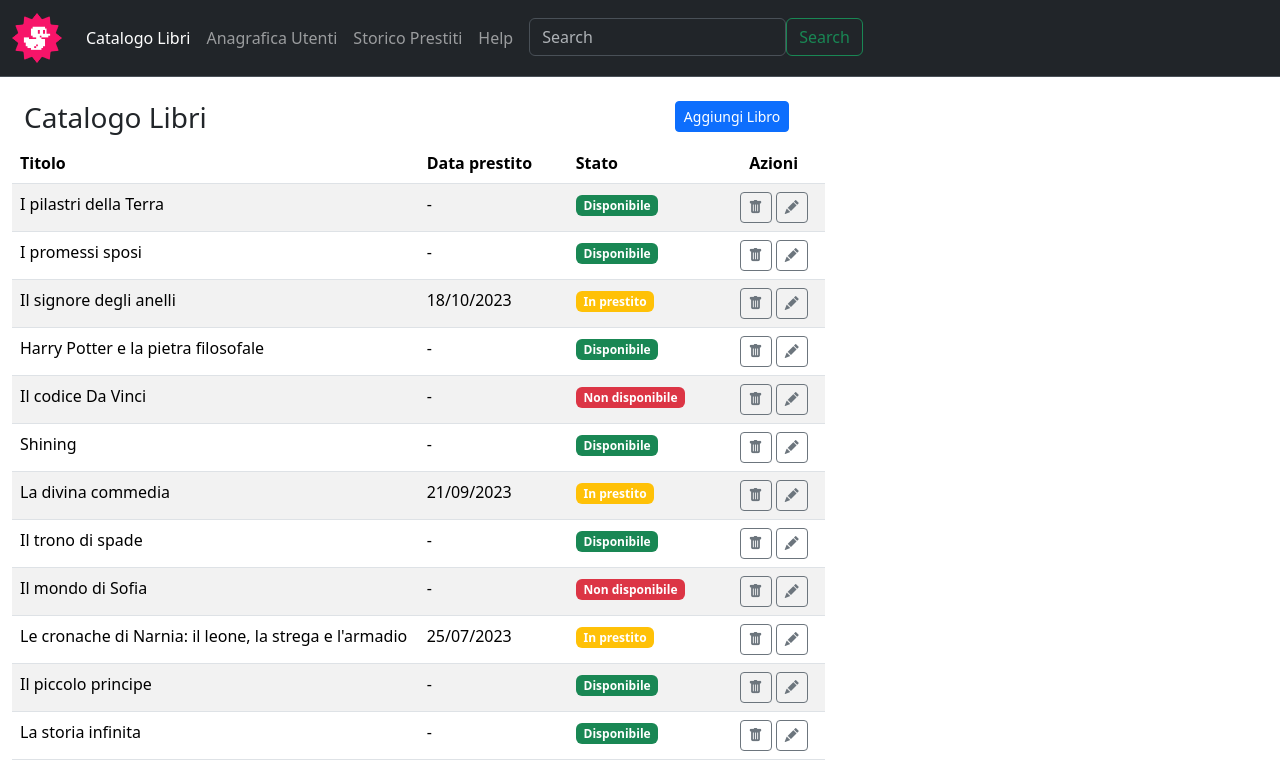
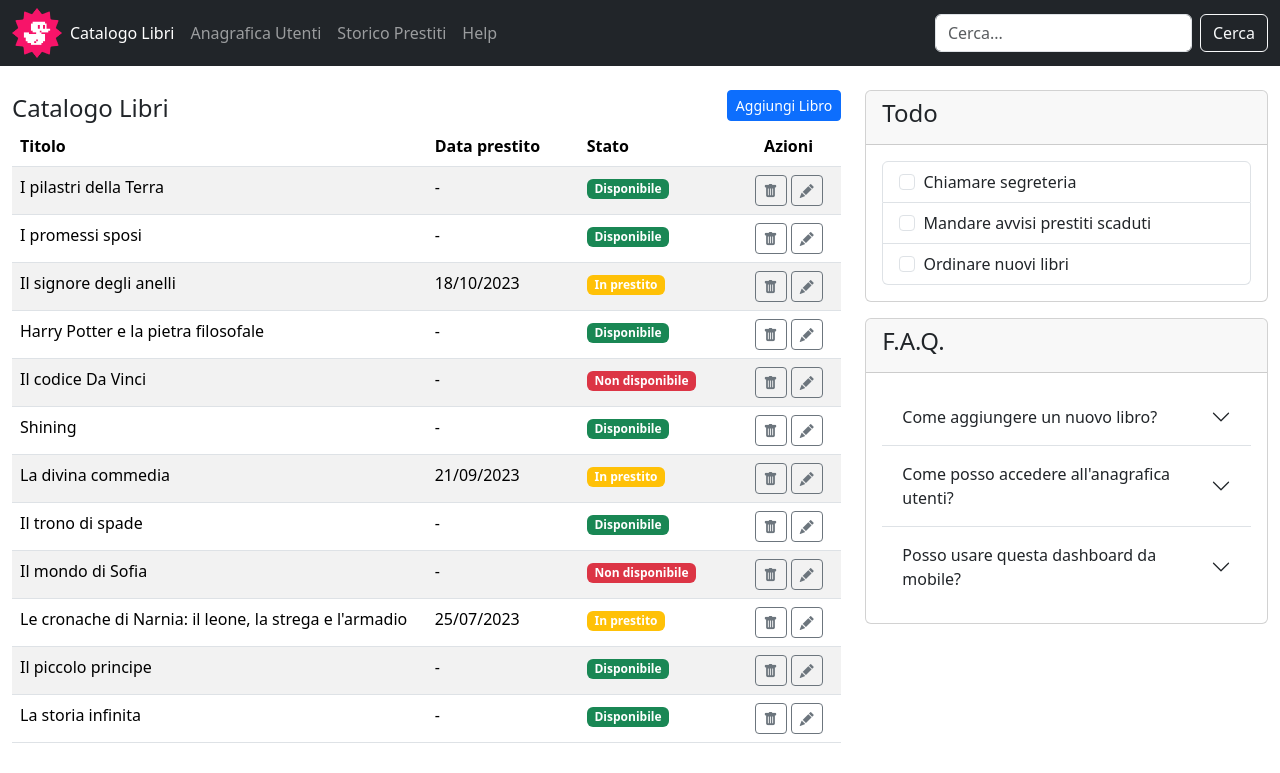
Before and after one commit to fabrizioruiz96/html-css-bootstrap-dashboard, a plain HTML site: page index.html in a window 1280 px wide. Shown: the top 773 px of the page. Drawn offline with nearby package versions, Linux system fonts and the light colour scheme.

Commit message:
fix: fix some errors

```diff
--- a/index.html
+++ b/index.html
@@ -4,45 +4,50 @@
     <head>
         <meta charset="UTF-8">
         <meta name="viewport" content="width=device-width, initial-scale=1.0">
-    <link href="https://cdn.jsdelivr.net/npm/bootstrap@5.3.3/dist/css/bootstrap.min.css" rel="stylesheet"
-        integrity="sha384-QWTKZyjpPEjISv5WaRU9OFeRpok6YctnYmDr5pNlyT2bRjXh0JMhjY6hW+ALEwIH" crossorigin="anonymous">
+        <link href="https://cdn.jsdelivr.net/npm/bootstrap@5.3.3/dist/css/bootstrap.min.css" rel="stylesheet" integrity="sha384-QWTKZyjpPEjISv5WaRU9OFeRpok6YctnYmDr5pNlyT2bRjXh0JMhjY6hW+ALEwIH" crossorigin="anonymous">
         <link rel="stylesheet" href="https://cdn.jsdelivr.net/npm/bootstrap-icons@1.11.3/font/bootstrap-icons.min.css">
-    <title>Catalogo Libri</title>
+        <title>Dashboard Boolibrary</title>
     </head>
 
     <body>
-    <nav class="navbar navbar-expand-lg bg-dark border-bottom border-body" data-bs-theme="dark">
+        <nav class="navbar navbar-expand-lg bg-dark border-body" data-bs-theme="dark">
             <div class="container-fluid">
-          <a class="navbar-brand" href="#">
-            <img src="./img/duck.png" alt="duck-logo" width="50" height="50">
+                <a href="#" class="logo-img">
+                    <img src="./img/duck.png" alt="duck-library" width="50" height="50">
                 </a>
-          <button class="navbar-toggler" type="button" data-bs-toggle="collapse" data-bs-target="#navbarNavAltMarkup" aria-controls="navbarNavAltMarkup" aria-expanded="false" aria-label="Toggle navigation">
+                <button class="navbar-toggler" type="button" data-bs-toggle="collapse" data-bs-target="#navbarSupportedContent" aria-controls="navbarSupportedContent" aria-expanded="false" aria-label="Toggle navigation">
                     <span class="navbar-toggler-icon"></span>
                 </button>
-          <div class="collapse navbar-collapse" id="navbarNavAltMarkup">
-            <div class="navbar-nav">
+                <div class="collapse navbar-collapse" id="navbarSupportedContent">
+                    <ul class="navbar-nav me-auto mb-2 mb-lg-0">
+                        <li class="nav-item">
                             <a class="nav-link active" aria-current="page" href="#">Catalogo Libri</a>
-              <a class="nav-link" href="#">Anagrafica Utenti</a>
-              <a class="nav-link" href="#">Storico Prestiti</a>
-              <a class="nav-link" href="#">Help</a>
-              <div class="text-end">
-                <form class="d-flex" role="search">
-                    <input class="form-control ms-2" type="search" placeholder="Search" aria-label="Search">
-                    <button class="btn btn-outline-success" type="submit">Search</button>
+                        <li class="nav-item">
+                            <a class="nav-link" aria-current="page" href="#">Anagrafica Utenti</a>
+                        </li>
+                        <li class="nav-item">
+                            <a class="nav-link" aria-current="page" href="#">Storico Prestiti</a>
+                        </li>
+                        <li class="nav-item">
+                            <a class="nav-link" aria-current="page" href="#">Help</a>
+                        </li>
+                    </ul>
+                    <form class="d-flex" data-bs-theme="light" role="search">
+                        <input class="form-control me-2" type="text" placeholder="Cerca..." aria-label="Search">
+                        <button class="btn btn-outline-light" type="submit">Cerca</button>
                     </form>
-              </div>
-            </div>
                 </div>
             </div>
         </nav>
 
         <main class="container-xxl my-4">
-        <div class="container row col-12 col-lg-8">
+            <div class="row">
+                <div class="container col-12 col-lg-8">
                     <header class="row">
-                <h3 class="col">Catalogo Libri</h3>
-                <div class="col text-end">
+                        <span class="col fs-4">Catalogo Libri</span>
+                           <div class="col-auto text-end">
                                 <a href="./form/index.html">
-                        <button type="button" class="btn btn-sm btn-primary">Aggiungi Libro</button>
+                                    <button type="button" class="btn btn-primary btn-sm">Aggiungi Libro</button>
                                 </a>
                             </div>
                     </header>
@@ -193,7 +198,7 @@
                     </table>
                 </div>
 
-        <div class="container row col-12 col-lg-4">
+                <div class="container col-12 col-lg-4">
                     <div class="card mb-3">
                         <div class="card-header"><h4>Todo</h4></div>
                         <div class="card-body">
@@ -251,13 +256,11 @@
                               </div>
                         </div>
                     </div>
-
+                </div>
             </div>
         </main>
 
-    <script src="https://cdn.jsdelivr.net/npm/bootstrap@5.3.3/dist/js/bootstrap.bundle.min.js"
-        integrity="sha384-YvpcrYf0tY3lHB60NNkmXc5s9fDVZLESaAA55NDzOxhy9GkcIdslK1eN7N6jIeHz"
-        crossorigin="anonymous"></script>
+        <script src="https://cdn.jsdelivr.net/npm/bootstrap@5.3.3/dist/js/bootstrap.bundle.min.js" integrity="sha384-YvpcrYf0tY3lHB60NNkmXc5s9fDVZLESaAA55NDzOxhy9GkcIdslK1eN7N6jIeHz" crossorigin="anonymous"></script>
     </body>
 
 </html>
```
Also changed, not shown: form/index.html (+2 -2 lines). Lines whose indentation alone changed are shown as unchanged.
